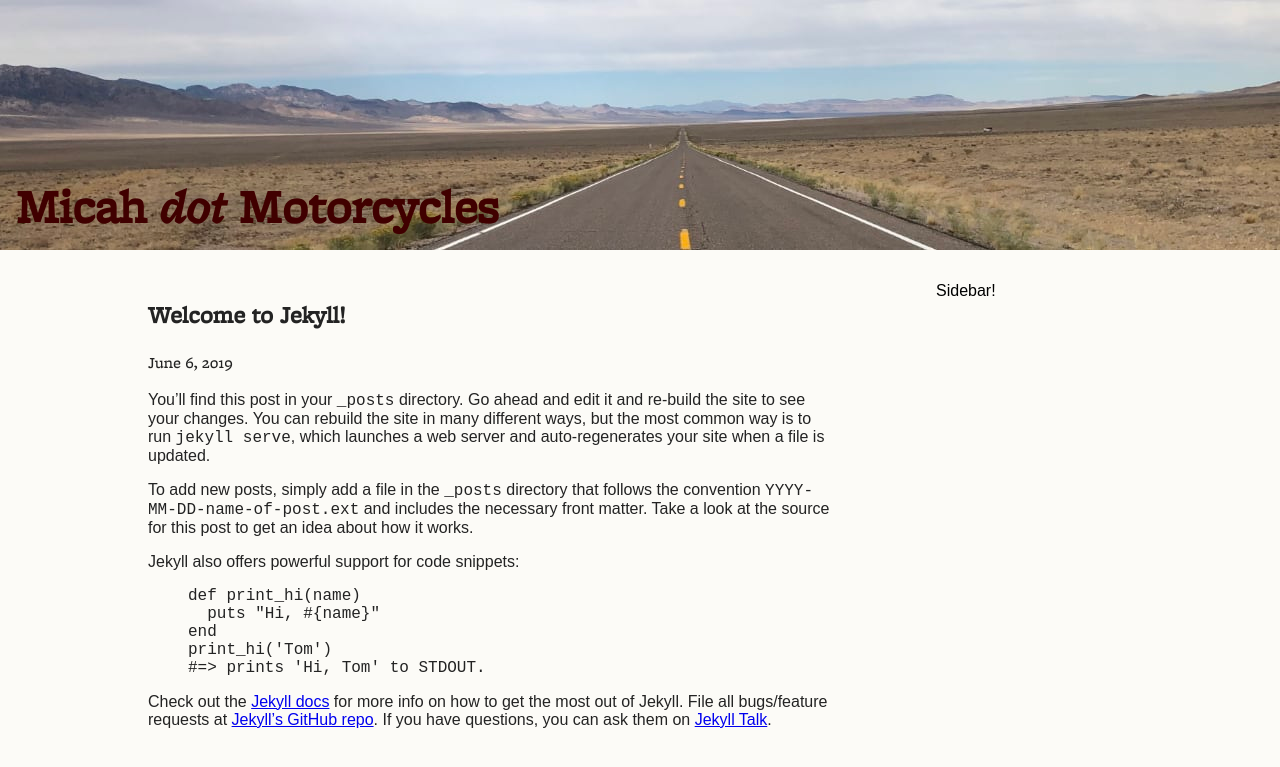
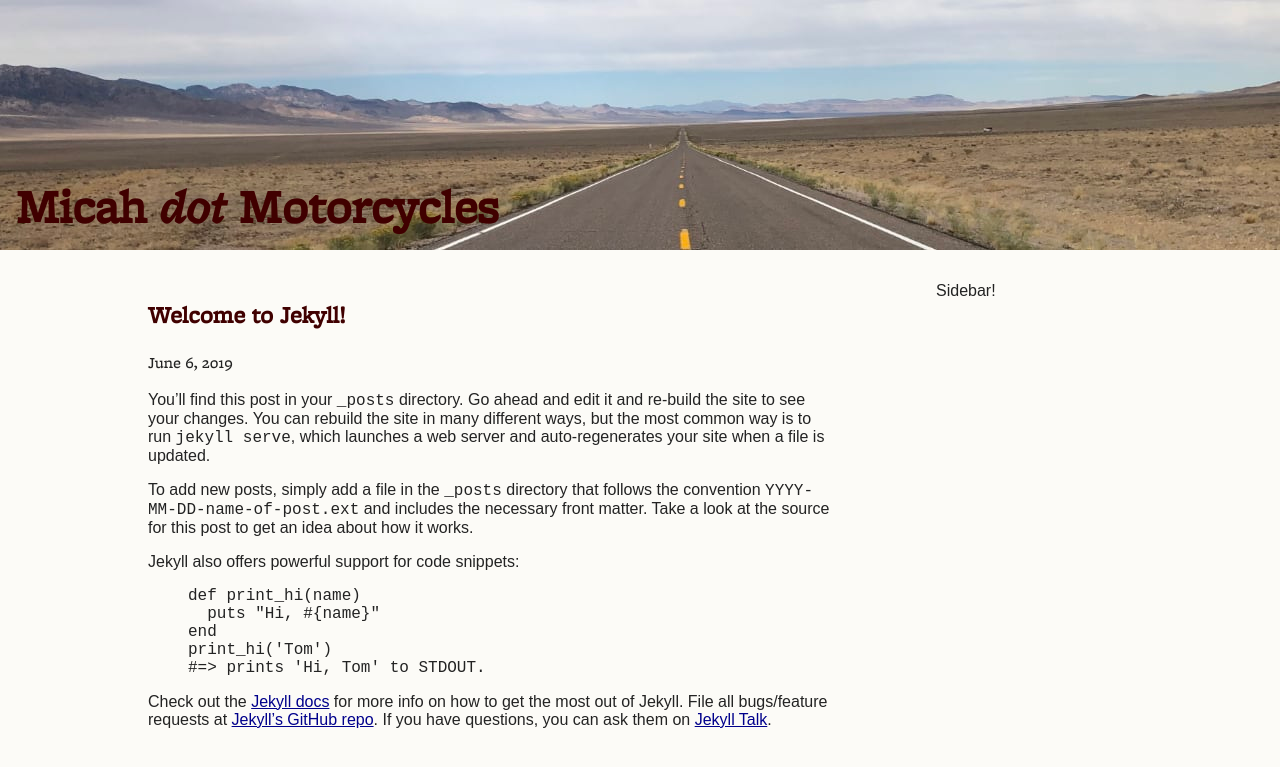
Before and after one commit to micahbf/micahmoto, a Jekyll site: the page built from _posts/2019-06-06-welcome-to-jekyll.markdown, in a window 1280 px wide. Shown: the top 767 px of the page. Built offline with Jekyll 4.4.1, drawn with Linux system fonts in a browser that asks for light colours.

Commit message:
Add dark mode and clean up CSS

```diff
--- a/_sass/main.scss
+++ b/_sass/main.scss
@@ -1,6 +1,16 @@
 @import 'purecss-1.0.0-min.scss';
 @import 'purecss-1.0.0-grids-responsive-min.scss';
 @import 'fonts.scss';
+
+$bg-color: #fcfbf7;
+$text-main-color: #232323;
+$text-heading-color: #400000;
+$link-color: #00008b;
+
+$bg-color-dark: #232323;
+$text-main-color-dark: #fcfbf7;
+$text-heading-color-dark: #fcfbf7;
+$link-color-dark: #aec8dd;
 
 * {
     box-sizing: border-box;
@@ -11,9 +21,7 @@
     font-family: $body-font-stack;
 }
 
-h1, h2, h3, h4 {
-    font-family: $header-font-stack;
-}
+// Layout
 
 header {
     background-image: url('/assets/layout_images/header-road.jpg');
@@ -24,25 +32,15 @@
     padding: 1em;
 }
 
-header h1 {
-    font-size: 3em;
-    color: #400000;
-    margin-block-start: auto;
-    margin-block-end: -0.2em;
-}
-
-header a, h2 a, .published a {
-    color: inherit;
-    text-decoration: inherit;
-}
-
-.location, .published {
-    font-family: $header-font-stack;
-}
-
 .content {
     padding: 2em 1em 0;
-    background-color: #fcfbf7;
+    color: $text-main-color;
+    background-color: $bg-color;
+
+    @media (prefers-color-scheme: dark) {
+        background-color: $bg-color-dark;
+        color: $text-main-color-dark;
+    }
 
     @media (min-width: 48em) {
         padding: 2em 3em 0;
@@ -51,7 +49,48 @@
 
 article {
     padding-bottom: 2em;
-    color: #232323;
     margin: 0 auto;
     max-width: 43em;
 }
+
+// Text
+
+h1, h2, h3, h4 {
+    font-family: $header-font-stack;
+    color: $text-heading-color;
+
+    @media (prefers-color-scheme: dark) {
+        color: $text-heading-color-dark;
+    }
+}
+
+header h1 {
+    font-size: 3em;
+    margin-block-start: auto;
+    margin-block-end: -0.2em;
+
+    @media (prefers-color-scheme: dark) {
+        // preserve normal color against background image
+        color: $text-heading-color;
+    }
+}
+
+a {
+    color: $link-color;
+    &:hover { color: lighten($link-color, 10%); }
+
+    @media (prefers-color-scheme: dark) {
+        color: $link-color-dark;
+        &:hover { color: darken($link-color-dark, 10%); }
+    }
+}
+
+header a, h2 a, .published a {
+    color: inherit;
+    text-decoration: inherit;
+    &:hover { color: inherit; }
+}
+
+.location, .published {
+    font-family: $header-font-stack;
+}
```
